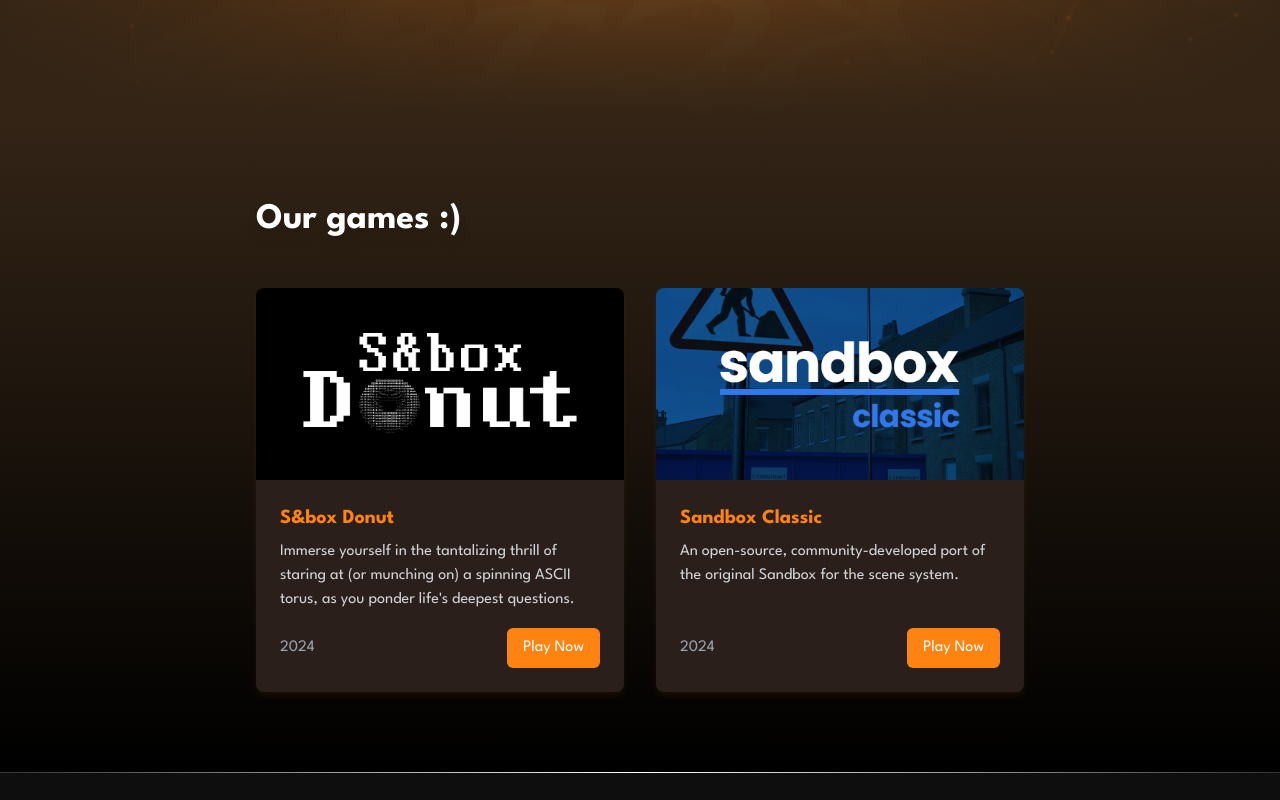
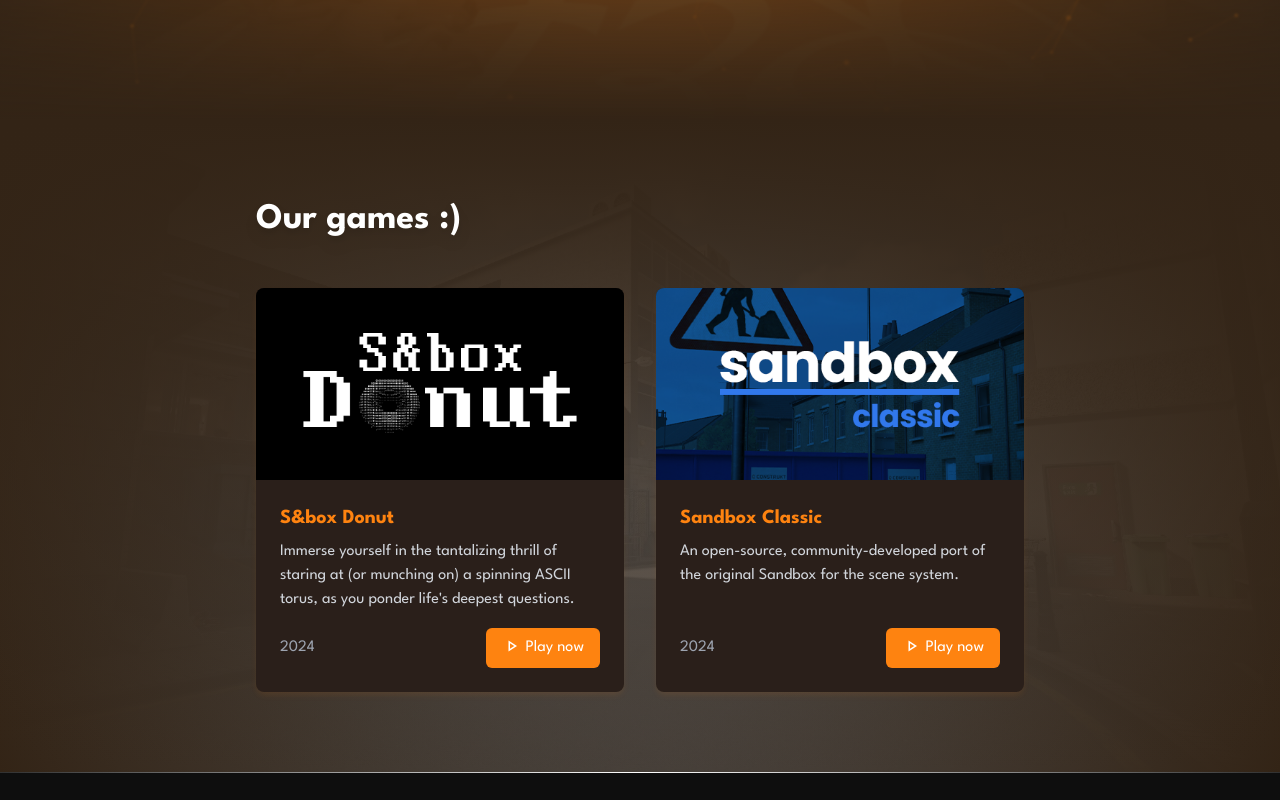
Before and after one commit to Softsplit/softsplit.web, an Angular app: page / in a window 1280 px wide. Shown: the part 600-1400 px from the top of the page. Built offline with nearby package versions, Linux system fonts and the light colour scheme.

Commit message:
Add background to games section

```diff
--- a/src/app/home/home.component.ts
+++ b/src/app/home/home.component.ts
@@ -40,8 +40,8 @@ interface Game {
         <app-social-buttons class="hero-social-buttons mt-8 relative z-10" />
       </div>
     </section>
-    <section id="games" class="games-section flex py-20 px-4 relative justify-center">
-      <div class="absolute inset-0 bg-gradient-to-b from-[#332416] to-[black]"></div>
+    <section id="games" class="games-section flex bg-cover bg-center py-20 px-4 relative justify-center">
+      <div class="absolute h-[100%] inset-0 bg-gradient-to-b from-[#332416] via-[#33241680] to-transparent"></div>
       <div class="container max-w-sm md:max-w-3xl relative z-10">
         <h2 class="text-4xl font-bold text-white mb-12 text-center md:text-left drop-shadow-lg">Our games :)</h2>
         <div class="grid grid-cols-1 md:grid-cols-2 gap-8">
@@ -54,8 +54,9 @@ interface Game {
                 <div class="mt-auto flex justify-between items-center">
                   <span class="text-gray-400">{{game.year}}</span>
                   <a [href]="game.link" target="_blank"
-                    class="px-4 py-2 bg-[#fe8310] text-white rounded-md hover:bg-[#ff9635] transition-colors">
-                    Play Now
+                    class="px-4 py-2 bg-[#fe8310] text-white rounded-md hover:bg-[#ff9635] transition-colors inline-flex items-center gap-1">
+                    <span class="material-symbols-outlined text-[20px] translate-y-[-2px]">play_arrow</span>
+                    Play now
                   </a>
                 </div>
               </div>
@@ -82,6 +83,7 @@ interface Game {
 
     .games-section {
       font-family: 'League Spartan';
+      background-image: radial-gradient(circle, rgba(102,102,102,1) 0%, rgba(102,102,102,0.75) 0%, rgba(51,36,22,1) 100%), url('/games_bg.png');
     }
 
     .game-card {
```
